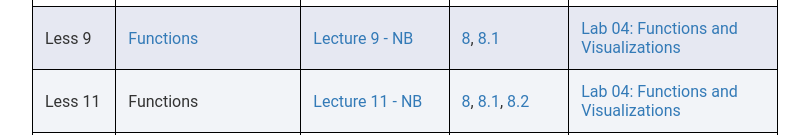
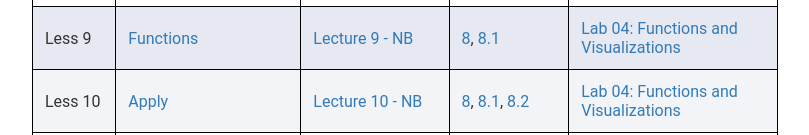
Before and after one commit to jhb10c/jhb10c.github.io, a plain HTML site: page dsites/fall2021/fall2021.html in a window 1280 px wide. Shown: the part 665-800 px from the top of the page, without its empty margins (235-1044 px from the left). Drawn offline with nearby package versions, Linux system fonts and the light colour scheme.

Commit message:
day 10 update

```diff
--- a/dsites/fall2021/fall2021.html
+++ b/dsites/fall2021/fall2021.html
@@ -205,12 +205,13 @@ Less 9
 
 <tr class="wednesday">
 <td>
-Less 11
+Less 10
 </td><td>
-Functions
+<a href="Lectures/lec10_Groups.pdf" download>Apply</a>
+
 </td><td>
 
-<a href="https://mybinder.org/v2/gh/ipydatabook/PublicMaterial/main?filepath=%2Flecnotebooks%2Flec11.ipynb">Lecture 11 - NB</a>
+<a href="https://datahub.ung.edu/hub/user-redirect/git-pull?repo=https%3A%2F%2Fgithub.com%2Fjhb10c%2Fd8publicmaterials&urlpath=tree%2Fd8publicmaterials%2Fstudentnotebooks%2Flec10.ipynb&branch=main">Lecture 10 - NB</a>
 </td><td>
 <a href="https://ipydatabook.github.io//chapters/08/functions-and-tables.html">8</a>, <a href="https://ipydatabook.github.io//chapters/08/1/applying-a-function-to-a-column.html">8.1</a>, <a href="https://ipydatabook.github.io//chapters/08/2/classifying-by-one-variable.html">8.2</a>
 </td><td>
```
Also changed, not shown: 1 other file.
